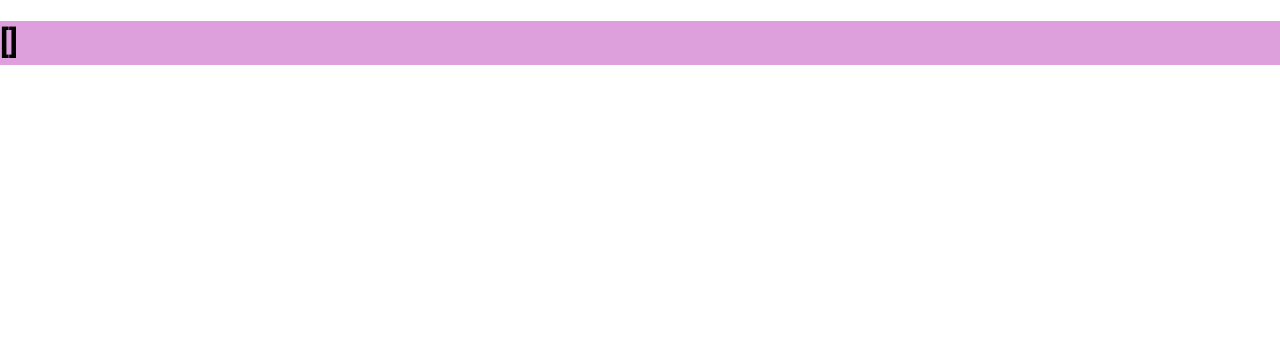
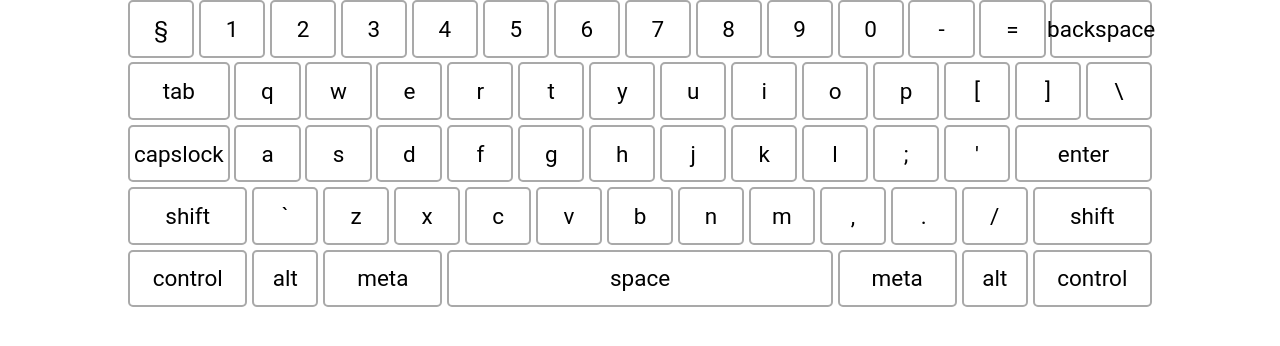
Before and after one commit to KasiMaru/10-fingers-practice, a React app: page / in a window 1280 px wide. Shown: the top 346 px of the page. Built offline with nearby package versions, Linux system fonts and the light colour scheme.

Commit message:
Finish first iteration of Keyboard component, finish styling for it

```diff
--- a/src/components/ProtoKeyboard.scss
+++ b/src/components/ProtoKeyboard.scss
@@ -1,3 +1,44 @@
-section {
-    background-color: plum;
+// 14,5 keys in a row, 5 rows in a standard mac keyboard
+
+$key-size: clamp(3rem, 3vw, 6rem);
+
+.keyboard {
+    display: grid;
+    grid-template-rows: repeat(5, calc($key-size * 1.5));
+    grid-template-columns: repeat(58, 1fr);
+    gap: calc($key-size / 8);
+    width: 100%;
 }
+
+.key {
+    grid-column: span 4;
+    display: flex;
+    align-items: center;
+    justify-content: center;
+    min-width: $key-size;
+    padding: 5px;
+    border: 2px solid darkgrey;
+    border-radius: 5px;
+    font-size: clamp(1rem, 2.5vw, 2.25rem);
+    line-height: 0;
+}
+
+.key--backspace,
+.key--tab,
+.key--capslock {
+    grid-column: span 6;
+}
+
+.key--enter {
+    grid-column: span 8;
+}
+
+.key--shift,
+.key--meta,
+.key--control {
+    grid-column: span 7;
+}
+
+.key--space {
+    grid-column: span 22;
+}
--- a/src/components/ProtoKeyboard.tsx
+++ b/src/components/ProtoKeyboard.tsx
@@ -1,24 +1,85 @@
+// TODO: remove default layout prop, think about typing layouts
+
 import { useState, useEffect } from 'react';
+import classNames from 'classnames';
 import { useKeyboardPressHistory } from '../hooks/useKeyboardPressHistory';
+// @ts-ignore
+import macEnLayout from '../configs/keyboardLayouts/mac-en';
 import './ProtoKeyboard.scss';
 
-export const ProtoKeyboard = () => {
-    const [event, setEvent] = useState<KeyboardEvent|null>(null);
+type ProtoKeyboardProps = {
+    layout: string[][],
+    isShiftPressed: boolean,
+};
+
+const SPACE_KEY_DISPLAY_VALUE = 'space';
+
+/**
+ * Check if a current key is a modifier key.
+ * Modifier key values are >= 3 symbols long (like "Alt") and always capitalized.
+ */
+const checkIfModKey = (key: string)=> key.length >= 3 && key[0] === key[0].toUpperCase();
+
+export const ProtoKeyboard = (props: ProtoKeyboardProps) => {
+    const { layout = macEnLayout as typeof props.layout, isShiftPressed } = props;
+    const [event, setEvent] = useState<KeyboardEvent | null>(null);
     const [keyboardHistory] = useKeyboardPressHistory(event);
 
-    useEffect(
-        () => {
-            const handleEvent = (event: KeyboardEvent) => setEvent(event);
+    useEffect(() => {
+        const handleEvent = (event: KeyboardEvent) => setEvent(event);
 
-            document.addEventListener('keydown', handleEvent);
-            return () => document.removeEventListener('keydown', handleEvent);
-        },
-        []
-    );
+        document.addEventListener('keydown', handleEvent);
+        return () => document.removeEventListener('keydown', handleEvent);
+    }, []);
+
+    const getKeyDisplayVal = (key: string) => {
+        const isModKey = checkIfModKey(key);
+        const [defaultVal, altVal] = isModKey ? [key] : key.split('');
+
+        if (!isModKey) {
+            return (defaultVal === ' ') ?
+                SPACE_KEY_DISPLAY_VALUE :
+                isShiftPressed ?
+                    altVal :
+                    defaultVal;
+        }
+
+        if (isModKey) {
+            return defaultVal.toLowerCase();
+        }
+    };
+
+    const renderKeyboardLayout = () => {
+        return layout.map((row) => {
+            return row.map((key, i) => {
+                const isModKey = checkIfModKey(key);
+                const displayValue = getKeyDisplayVal(key);
+
+                const keyClasses = classNames(
+                    'key',
+                    `key--${displayValue}`,
+                    { 'key--default': !isModKey },
+                    { 'key--modifier': isModKey }
+                );
+
+                return (
+                    <div data-testid={displayValue} className={keyClasses} key={`${key}-${i}`}>
+                        <div className="key__content">{displayValue}</div>
+                    </div>
+                );
+            });
+        });
+    };
 
     return (
-        <section>
-            <h1>{JSON.stringify(keyboardHistory)}</h1>
-        </section>
+        <div style={{width: '80%', margin: '0 auto'}}>
+            <section className="keyboard">
+                <div style={{display: 'none'}}>
+                    {JSON.stringify(keyboardHistory)}
+                </div>
+
+                {renderKeyboardLayout()}
+            </section>
+        </div>
     );
 };
```
